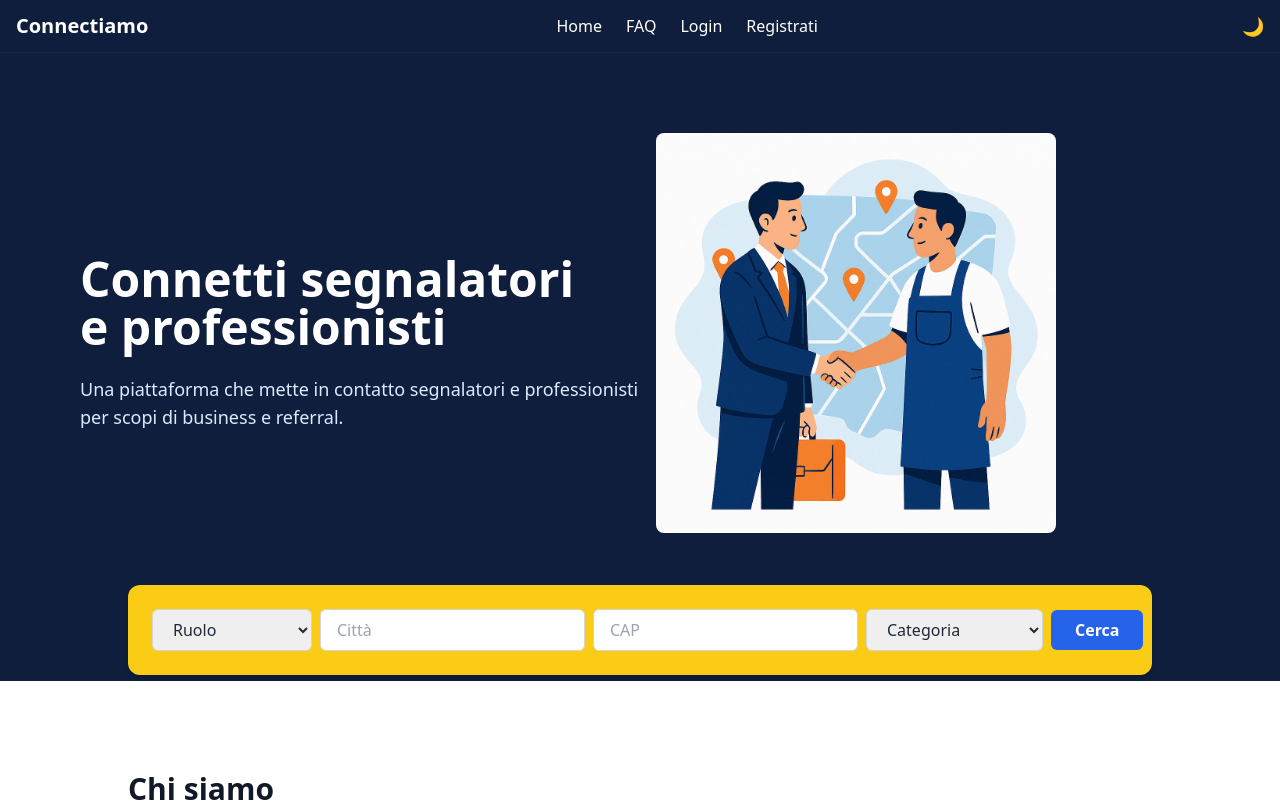
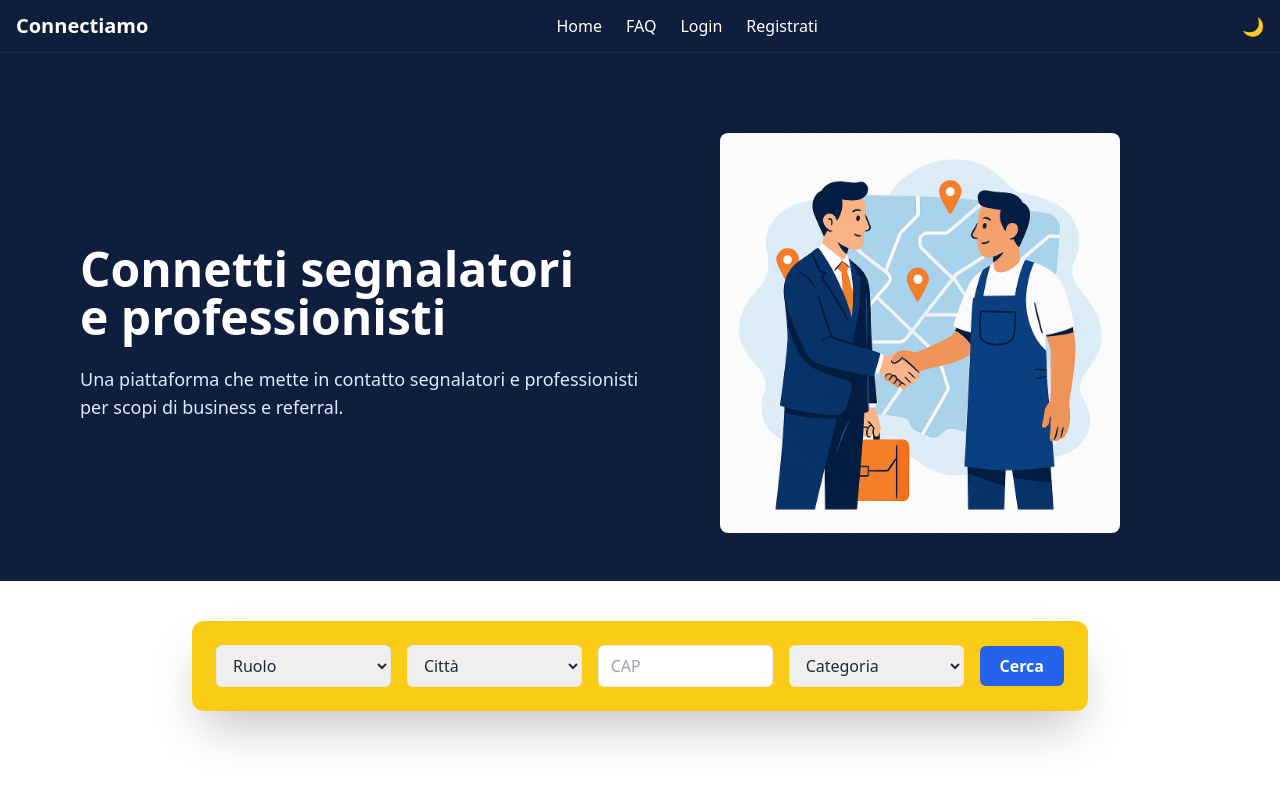
Before and after one commit to ilfrusciante/Connectiamo-website, a Next.js app: page / in a window 1280 px wide. Shown: the top 802 px of the page. Built offline with nearby package versions, Linux system fonts and the light colour scheme.

Commit message:
Update index.js

```diff
--- a/pages/index.js
+++ b/pages/index.js
@@ -7,15 +7,11 @@ export default function Home() {
   const router = useRouter();
   const [role, setRole] = useState('');
   const [city, setCity] = useState('');
+  const [category, setCategory] = useState('');
   const [cap, setCap] = useState('');
-  const [category, setCategory] = useState('');
 
   const handleSearch = () => {
-    if (!role || !city) {
-      alert('Seleziona almeno il ruolo e la città.');
-      return;
-    }
-    router.push(`/search-results?role=${role}&city=${city}&cap=${cap}&category=${category}`);
+    router.push(`/search-results?role=${role}&city=${city}&category=${category}&cap=${cap}`);
   };
 
   return (
@@ -25,11 +21,9 @@ export default function Home() {
       </Head>
 
       <main className="bg-white text-gray-900">
-
         {/* HERO SECTION */}
-        <section className="bg-[#0f1e3c] text-white pt-20 pb-32 px-6 md:px-20 relative overflow-visible">
-          <div className="max-w-7xl mx-auto flex flex-col md:flex-row items-center justify-between relative z-10">
-
+        <section className="bg-[#0f1e3c] text-white pt-20 pb-12 px-6 md:px-20 relative overflow-hidden">
+          <div className="max-w-7xl mx-auto flex flex-col md:flex-row items-center justify-between">
             {/* Testo */}
             <div className="md:w-1/2 space-y-6 z-10">
               <h1 className="text-4xl md:text-5xl font-bold leading-tight">
@@ -41,7 +35,7 @@ export default function Home() {
             </div>
 
             {/* Immagine */}
-            <div className="md:w-1/2 mt-10 md:mt-0 relative h-[300px] md:h-[420px] z-0 md:pl-4">
+            <div className="md:w-1/2 mt-10 md:mt-0 flex justify-center">
               <Image
                 src="/images/connect-hero.png"
                 alt="Professionisti"
@@ -52,42 +46,46 @@ export default function Home() {
               />
             </div>
           </div>
-
         </section>
 
-        {/* BARRA DI RICERCA */}
-        <div className="relative z-20 -mt-24">
-          <div className="w-full max-w-5xl mx-auto bg-yellow-400 rounded-xl shadow-md flex flex-col md:flex-row items-center gap-4 md:gap-2 p-6">
+        {/* SPAZIO PER LA BARRA */}
+        <section className="bg-white py-10 px-6 md:px-20 flex justify-center">
+          <div className="w-full max-w-4xl">
+            <div className="bg-yellow-400 rounded-xl shadow-2xl flex flex-col md:flex-row items-center gap-4 p-4 md:p-6">
+
               <select
                 value={role}
                 onChange={(e) => setRole(e.target.value)}
-              className="flex-1 px-4 py-2 rounded-md border border-gray-300 text-gray-800 focus:ring focus:ring-yellow-300"
+                className="flex-1 px-3 py-2 rounded-md border text-gray-800 w-full focus:ring focus:ring-yellow-300"
               >
                 <option value="">Ruolo</option>
                 <option value="Professionista">Professionista</option>
                 <option value="Connector">Connector</option>
               </select>
 
-            <input
-              type="text"
+              <select
                 value={city}
                 onChange={(e) => setCity(e.target.value)}
-              placeholder="Città"
-              className="flex-1 px-4 py-2 rounded-md border border-gray-300 text-gray-800 focus:ring focus:ring-yellow-300"
-            />
+                className="flex-1 px-3 py-2 rounded-md border text-gray-800 w-full focus:ring focus:ring-yellow-300"
+              >
+                <option value="">Città</option>
+                <option value="Milano">Milano</option>
+                <option value="Roma">Roma</option>
+                <option value="Napoli">Napoli</option>
+              </select>
 
               <input
                 type="text"
                 value={cap}
                 onChange={(e) => setCap(e.target.value)}
                 placeholder="CAP"
-              className="flex-1 px-4 py-2 rounded-md border border-gray-300 text-gray-800 focus:ring focus:ring-yellow-300"
+                className="flex-1 px-3 py-2 rounded-md border text-gray-800 w-full focus:ring focus:ring-yellow-300"
               />
 
               <select
                 value={category}
                 onChange={(e) => setCategory(e.target.value)}
-              className="flex-1 px-4 py-2 rounded-md border border-gray-300 text-gray-800 focus:ring focus:ring-yellow-300"
+                className="flex-1 px-3 py-2 rounded-md border text-gray-800 w-full focus:ring focus:ring-yellow-300"
               >
                 <option value="">Categoria</option>
                 <option value="Edilizia">Edilizia</option>
@@ -100,16 +98,17 @@ export default function Home() {
 
               <button
                 onClick={handleSearch}
-              className="bg-blue-600 hover:bg-blue-700 text-white font-semibold px-6 py-2 rounded-md w-full md:w-auto transition"
+                className="bg-blue-600 hover:bg-blue-700 text-white font-semibold px-5 py-2 rounded-md w-full md:w-auto transition"
               >
                 Cerca
               </button>
             </div>
           </div>
+        </section>
 
         {/* CHI SIAMO */}
-        <section className="py-24 px-6 md:px-20 bg-white">
-          <div className="max-w-5xl mx-auto space-y-6">
+        <section className="py-16 px-6 md:px-20 bg-white">
+          <div className="max-w-5xl mx-auto space-y-4">
             <h2 className="text-3xl font-bold">Chi siamo</h2>
             <p className="text-gray-800 text-lg">
               <strong>Connectiamo</strong> è una piattaforma che crea connessioni tra segnalatori e professionisti, aiutando figure come guide turistiche, portieri o receptionist a trovare pittori, ristrutturatori, parrucchieri e altri professionisti per referral e collaborazioni.
@@ -122,6 +121,7 @@ export default function Home() {
           <div className="max-w-6xl mx-auto">
             <h2 className="text-3xl font-bold mb-10">Come funziona</h2>
             <div className="grid grid-cols-1 md:grid-cols-3 gap-6">
+
               {/* Step 1 */}
               <div className="bg-white p-6 rounded-xl shadow text-center">
                 <Image src="/images/step1-registrati.png" alt="Registrati" width={64} height={64} className="mx-auto mb-4" />
@@ -142,6 +142,7 @@ export default function Home() {
                 <h3 className="text-xl font-semibold mb-2 text-gray-800">3 Connettiti</h3>
                 <p className="text-gray-600 text-base">Mettiti in contatto tramite messaggistica privata</p>
               </div>
+
             </div>
           </div>
         </section>
```
Lines whose indentation alone changed are shown as unchanged.
